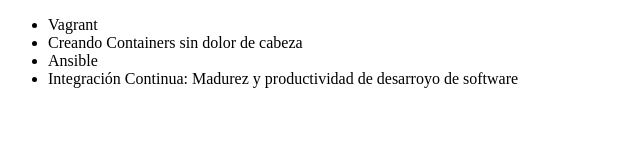
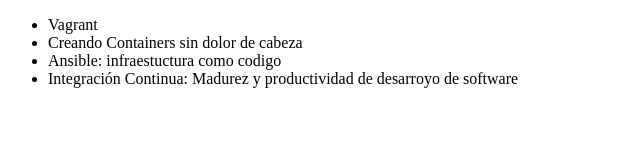
Before and after one commit to jdcarrillo123/alura-git, a plain HTML site: page index.html in a window 1280 px wide. Shown: the whole page, without its empty margins (0-640 px from the left). Drawn offline with Linux system fonts and the light colour scheme.

Commit message:
Cambiando el nombre del curso de Asible

```diff
--- a/index.html
+++ b/index.html
@@ -10,7 +10,7 @@
     <ul>
         <li> Vagrant </li>
         <li> Creando Containers sin dolor de cabeza</li>
-        <li> Ansible </li>
+        <li> Ansible: infraestuctura como codigo  </li>
         <li> Integración Continua: Madurez y productividad de desarroyo de software</li>
     </ul>
 </body>
```
